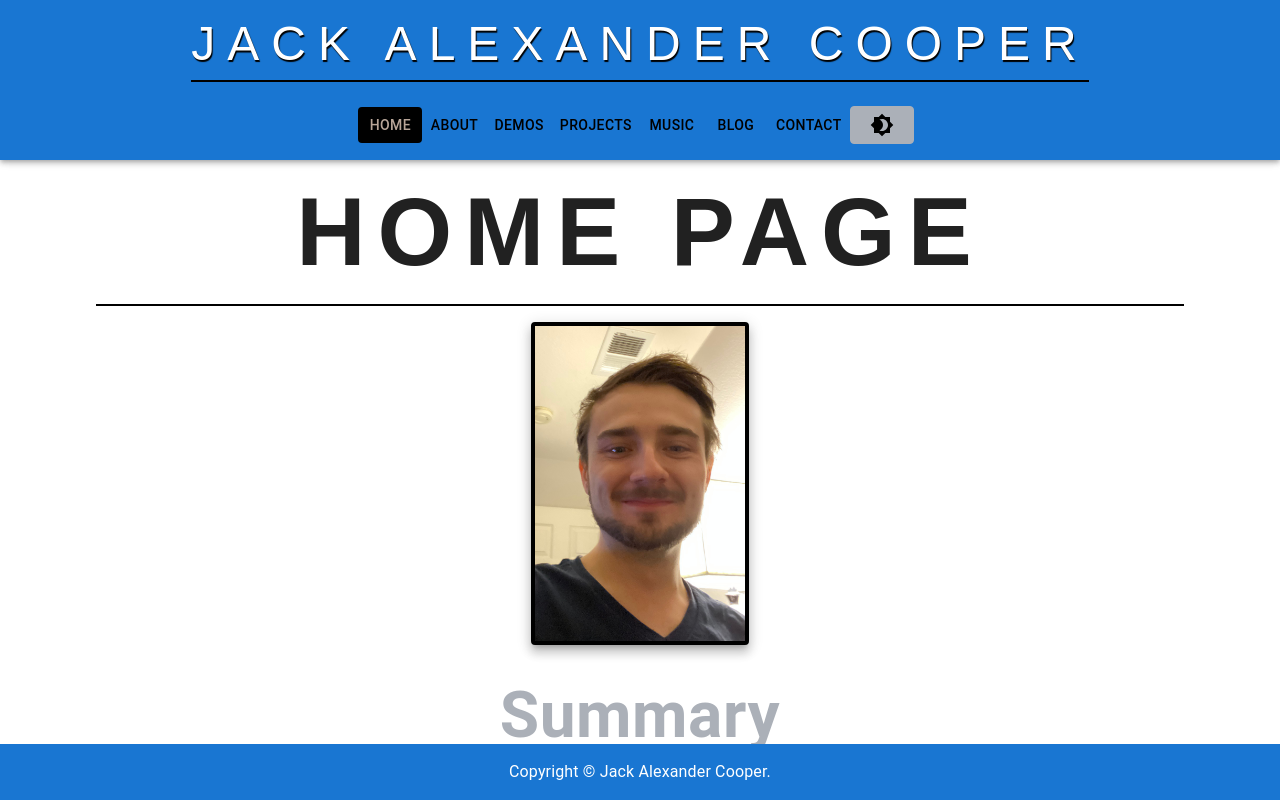
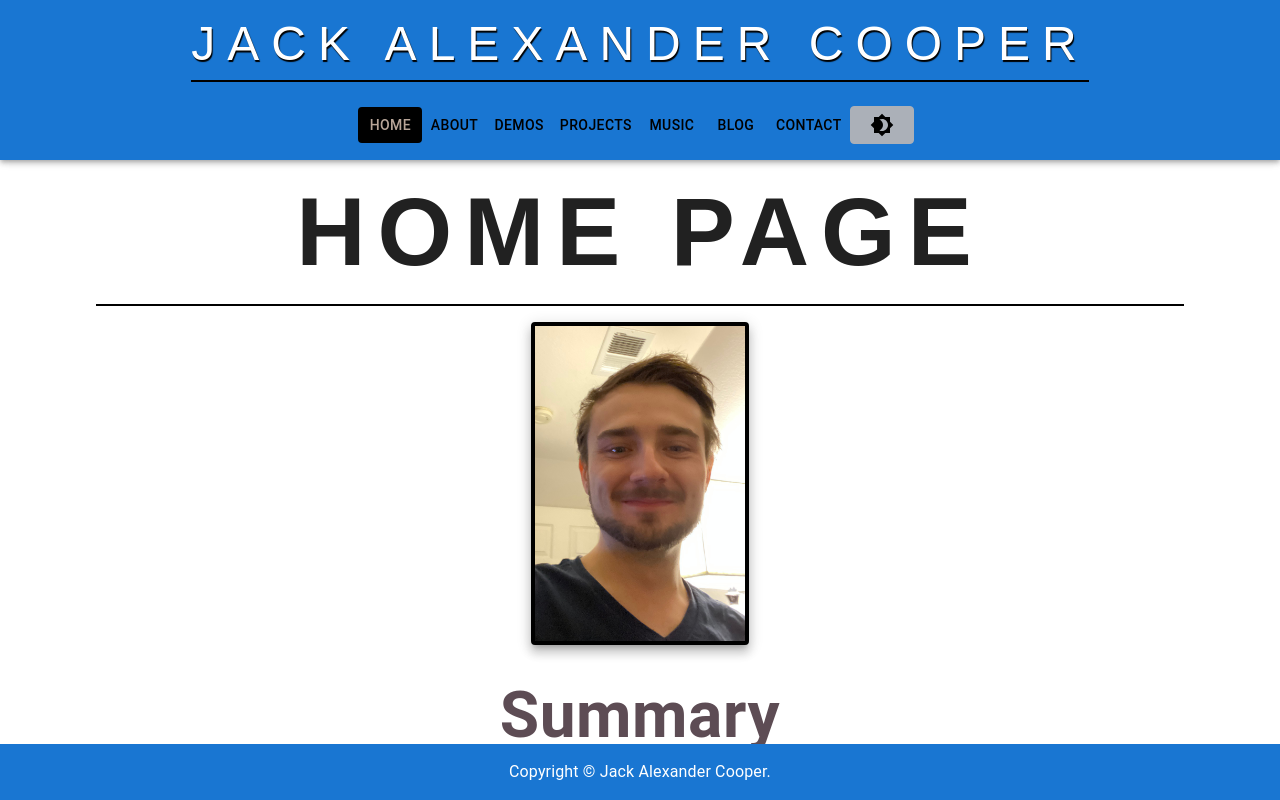
Before and after one commit to Jack-A-Cooper/jack-a-cooper.github.io, a React (Create React App) app in the folder my-app/: page / in a window 1280 px wide. Shown: the top 800 px of the page. Built offline with nearby package versions, Linux system fonts and the light colour scheme.

Commit message:
Update Styles.js

```diff
--- a/my-app/src/components/Styles.js
+++ b/my-app/src/components/Styles.js
@@ -117,7 +117,7 @@ export const SubHeaderTypography = styled(Typography)(({ theme }) => ({
   paddingBottom: '2px',
   marginBottom: theme.spacing(1),
   display: 'inline-block',
-  color: theme.palette.mode === 'dark' ? theme.palette.primary.light : '#ABB0B8',
+  color: theme.palette.mode === 'dark' ? theme.palette.primary.light : '#5D4C54',
   borderBottom: `2px solid ${theme.palette.mode === 'dark' ? '#6F7378' : 'black'}`,
   textShadow: theme.palette.mode === 'dark' ? `2px 2px 0px ${theme.palette.grey[600]}` : `2px 2px 0px ${theme.palette.grey[150]}`,
   maxWidth: '75%',
@@ -131,7 +131,7 @@ export const SubHeaderTypographyTwo = styled(Typography)(({ theme }) => ({
   paddingBottom: '1px',
   marginBottom: theme.spacing(1),
   display: 'inline-block',
-  color: theme.palette.mode === 'dark' ? '#ABB0B8' : '#E6EEF7',
+  color: theme.palette.mode === 'dark' ? '#ABB0B8' : '#CC9966',
   borderBottom: `1px solid ${theme.palette.mode === 'dark' ? 'white' : '#ABB0B8'}`,
   maxWidth: '75%',
 }));
```
